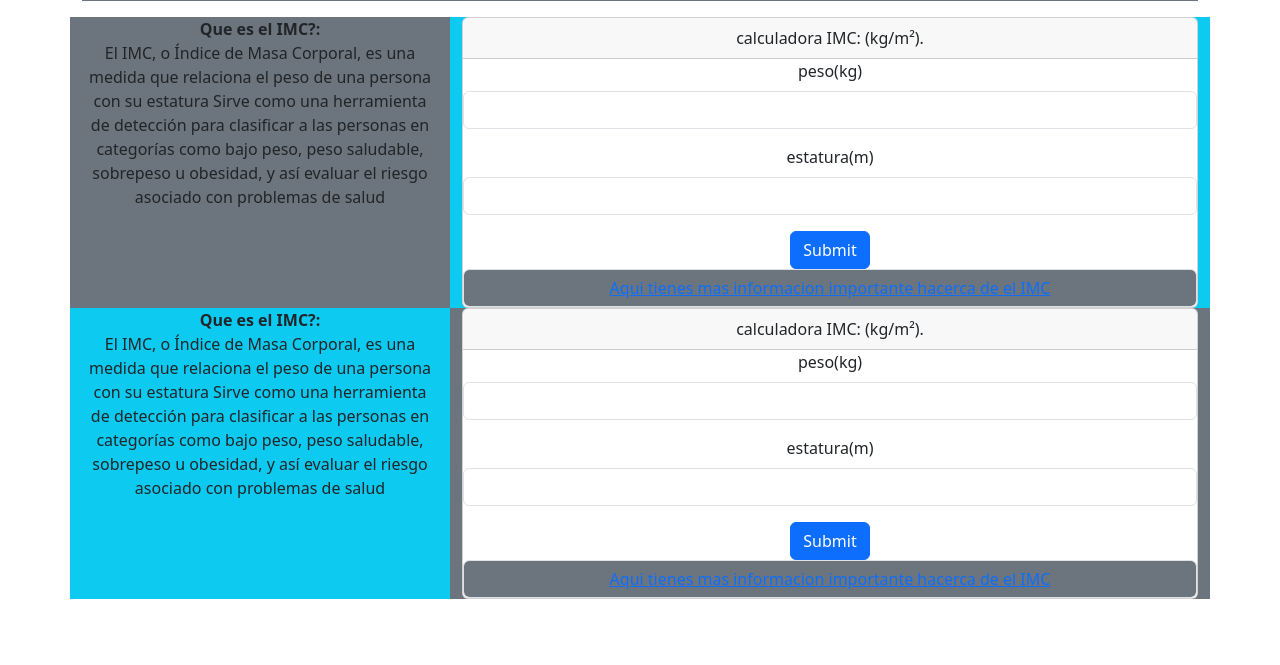
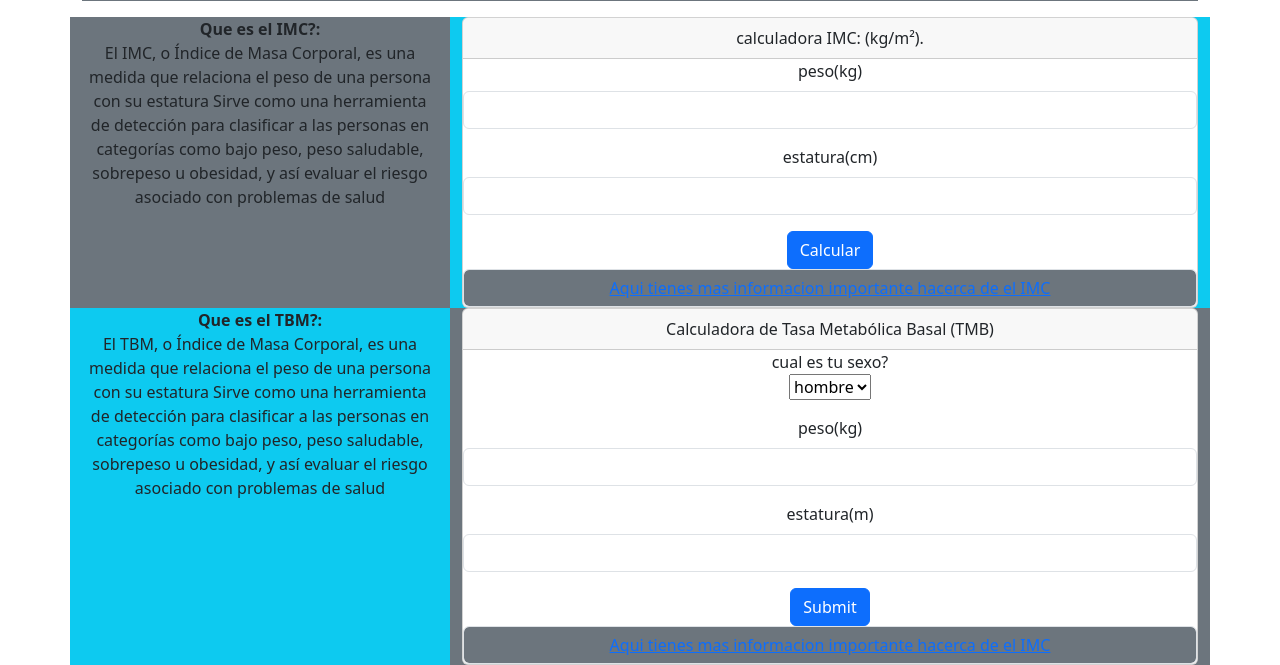
Before and after one commit to SaidAlejandroRamirezChavez/Nutriapp, a Flask app: page /herramientas in a window 1280 px wide. Shown: the part 217-882 px from the top of the page. Before the commit the page ends 816 px from the top, so only its background shows below. Run offline with Flask 3, Linux system fonts and the light colour scheme.

Commit message:
forma de la calculadora tmb y imc

```diff
--- a/templates/Herramientas.html
+++ b/templates/Herramientas.html
@@ -17,7 +17,66 @@
             <div class="card-header">
                 calculadora IMC: (kg/m²).
             </div>
+            <form id="formIMC" onsubmit="calcularIMC(event)">
+                <div class="mb-3">
+                    <label for="kgIMC" class="form-label">peso(kg)</label>
+                    <input type="number" class="form-control" id="kgIMC" name="kgIMC" step="any" required>
+                </div>
+                <div class="mb-3">
+                    <label for="cmIMC" class="form-label">estatura(cm)</label>
+                    <input type="number" class="form-control" id="cmIMC" name="cmIMC" step="any" required>
+                </div>
+                <button type="submit" class="btn btn-primary">Calcular</button>
+            </form>
+            <div id="resultadoIMC" class="mt-3" style="display:none;">
+                <div class="alert alert-info">
+                    <h5>Tu IMC es: <strong id="valorIMC"></strong></h5>
+                </div>
+            </div>
+            <div class="bg-secondary container text-center form-control">
+                <a href="" target="_blank">Aqui tienes mas informacion importante hacerca de el IMC</a>
+            </div>
+        </div>
+
+        <script>
+            function calcularIMC(event) {
+                event.preventDefault();
+                const peso = parseFloat(document.getElementById('kgIMC').value);
+                const altura_cm = parseFloat(document.getElementById('cmIMC').value);
+
+                if (peso > 0 && altura_cm > 0) {
+                    const altura_m = altura_cm / 100;
+                    const imc = peso / (altura_m * altura_m);
+                    const imc_redondeado = imc.toFixed(2);
+
+                    document.getElementById('valorIMC').textContent = imc_redondeado;
+                    document.getElementById('resultadoIMC').style.display = 'block';
+                } else {
+                    alert('Por favor ingresa valores válidos');
+                }
+            }
+        </script>
+    </div>
+</div>
+
+<div class="row text-center  bg-secondary">
+    <div class=" col-4 container  bg-info">
+        <div class="overflow-y-scroll"><strong>Que es el TBM?:</strong> <br> El TBM, o Índice de Masa Corporal, es una medida que relaciona el peso de una persona con su estatura Sirve como una herramienta de detección para clasificar a las personas en categorías como bajo peso, peso saludable, sobrepeso u obesidad, y así evaluar el riesgo asociado con problemas de salud</div>
+    </div>
+    <div class="col-md-8 text-center">
+        <div class="card text-center">
+            <div class="card-header">
+                Calculadora de Tasa Metabólica Basal (TMB)
+
+            </div>
             <form method="POST" action="{{ url_for('Resultados') }}">
+                <div class="mb-3">
+                    cual es tu sexo?<br>
+                    <select name="sexo" id="sexo">
+                        <option value="hombre">hombre</option>
+                        <option value="mujer">mujer</option>
+                    </select>
+                </div>
                 <div class="mb-3">
                     <label for="kgIMC" class="form-label">peso(kg)</label>
                     <input type="number" class="form-control" id="kgIMC" name="kgIMC" step="any" required>
@@ -29,34 +88,7 @@
                 <button type="submit" class="btn btn-primary">Submit</button>
             </form>
             <div class="bg-secondary container text-center form-control">
-                <a href="" target="_blank">Aqui tienes mas informacion importante hacerca de el IMC</a>
-            </div>
-        </div>
-    </div>
-</div>
-
-<div class="row text-center  bg-secondary">
-    <div class=" col-4 container  bg-info">
-        <div class="overflow-y-scroll"><strong>Que es el IMC?:</strong> <br> El IMC, o Índice de Masa Corporal, es una medida que relaciona el peso de una persona con su estatura Sirve como una herramienta de detección para clasificar a las personas en categorías como bajo peso, peso saludable, sobrepeso u obesidad, y así evaluar el riesgo asociado con problemas de salud</div>
-    </div>
-    <div class="col-md-8 text-center">
-        <div class="card text-center">
-            <div class="card-header">
-                calculadora IMC: (kg/m²).
-            </div>
-            <form method="POST" action="{{ url_for('Resultados') }}">
-                <div class="mb-3">
-                    <label for="kgIMC" class="form-label">peso(kg)</label>
-                    <input type="number" class="form-control" id="kgIMC" name="kgIMC" step="any" required>
-                </div>
-                <div class="mb-3">
-                    <label for="mIMC" class="form-label">estatura(m)</label>
-                    <input type="number" class="form-control" id="mIMC" name="mIMC" step="any" required>
-                </div>
-                <button type="submit" class="btn btn-primary">Submit</button>
-            </form>
-            <div class="bg-secondary container text-center form-control">
-                <a href="" target="_blank">Aqui tienes mas informacion importante hacerca de el IMC</a>
+                <a href="https://fundaciondelcorazon.com/prevencion/calculadoras-nutricion/imc.html" target="_blank">Aqui tienes mas informacion importante hacerca de el IMC</a>
             </div>
         </div>
     </div>
```
Also changed, not shown: templates/RESULTADOS.html (deleted, +0 -12 lines).
